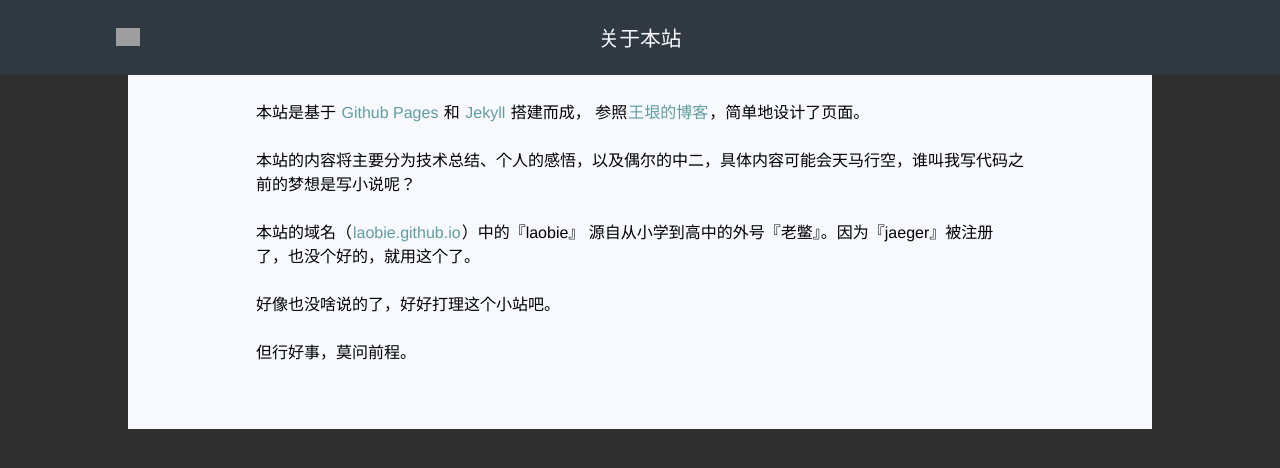
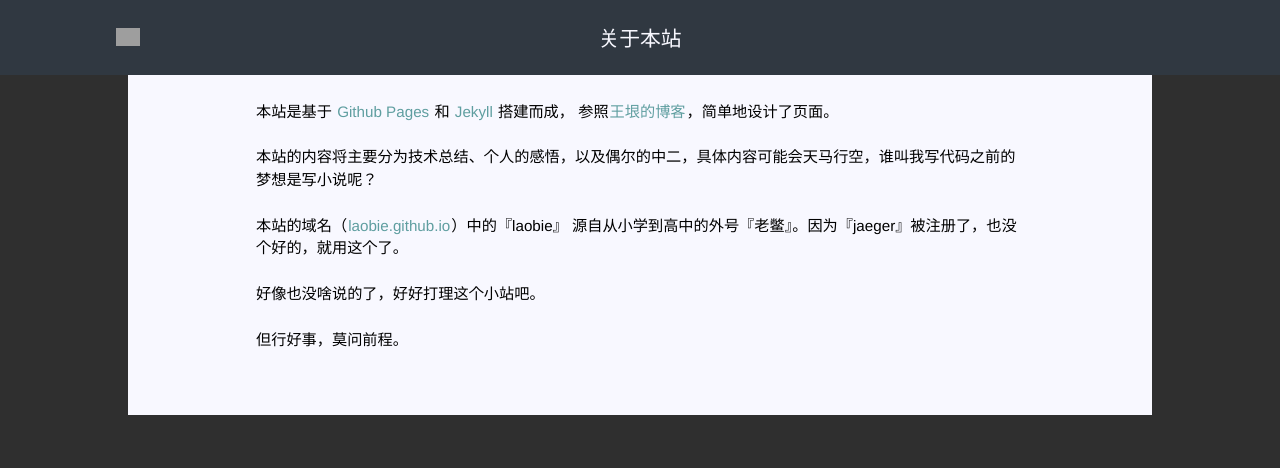
Before and after one commit to laobie/laobie.github.io, a Jekyll site: the page about.html, which Jekyll copies as it is, in a window 1280 px wide. Shown: the top 468 px of the page. Built offline with Jekyll 4.4.1, drawn with Linux system fonts in a browser that asks for light colours; comment, search, counter and statistics services are not loaded; grey boxes are pictures that could not be loaded.

Commit message:
change font size of post content

```diff
--- a/assets/css/post.css
+++ b/assets/css/post.css
@@ -51,7 +51,7 @@ body {
 }
 
 .post-content {
-    font-size: 1em;
+    font-size: 0.95em;
     line-height: 1.5;
     font-weight: normal;
     background: ghostwhite;
```
